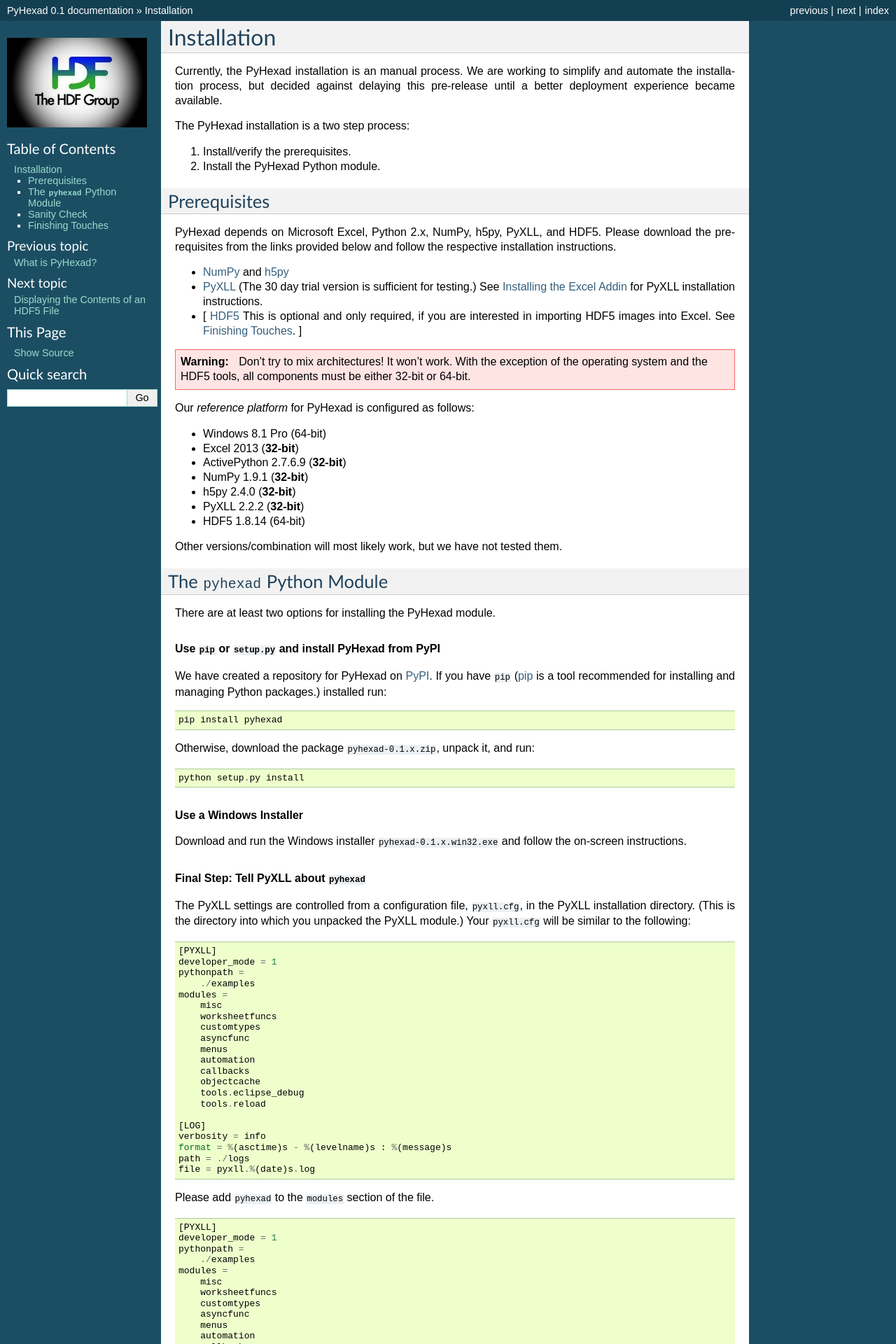
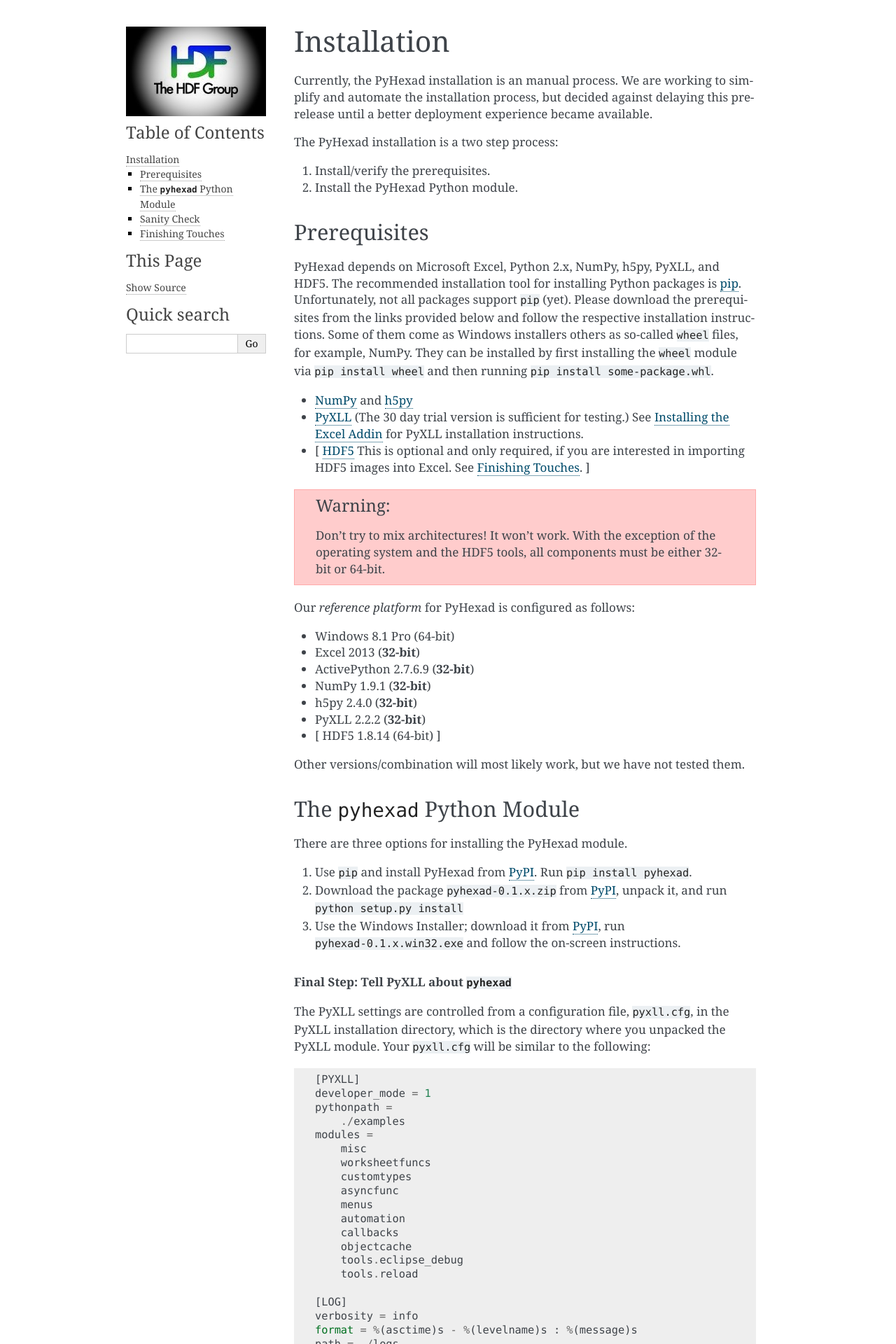
Before and after one commit to HDFGroup/PyHexad, a Sphinx documentation site: the page built from docs/installation.rst, in a window 1280 px wide. Shown: the top 1920 px of the page at 70% size. Built offline with Sphinx 7.4.7, drawn with Linux system fonts in a browser that asks for light colours; some of the changed text lies outside the part shown.

Commit message:
Documentation updates.

```diff
--- a/docs/conf.py
+++ b/docs/conf.py
@@ -108,7 +108,7 @@
 
 # The theme to use for HTML and HTML Help pages.  See the documentation for
 # a list of builtin themes.
-html_theme = 'default'
+html_theme = 'alabaster'
 
 # Theme options are theme-specific and customize the look and feel of a theme
 # further.  For a list of options available for each theme, see the
--- a/docs/index.rst
+++ b/docs/index.rst
@@ -9,6 +9,7 @@
 
    introduction
    installation
+   known_issues
    display/index.rst
    arrays/index.rst
    tables/index.rst
--- a/docs/installation.rst
+++ b/docs/installation.rst
@@ -18,8 +18,14 @@
 -------------
 
 |product| depends on Microsoft Excel, Python 2.x, NumPy, h5py, PyXLL, and HDF5.
-Please download the prerequisites from the links provided below and follow
-the respective installation instructions.
+The recommended installation tool for installing Python packages is
+`pip <https://pip.pypa.io/en/stable/installing.html>`_. Unfortunately, not all
+packages support ``pip`` (yet). Please download the prerequisites from the
+links provided below and follow the respective installation instructions.
+Some of them come as Windows installers others as so-called ``wheel`` files,
+for example, NumPy.
+They can be installed by first installing the ``wheel`` module via
+``pip install wheel`` and then running ``pip install some-package.whl``.
 
 * `NumPy <http://www.lfd.uci.edu/~gohlke/pythonlibs/#numpy>`_ and `h5py <https://pypi.python.org/pypi/h5py/2.4.0>`_
 * `PyXLL <http://pyxll.com/download.html>`_ (The 30 day trial version is sufficient for testing.) See `Installing the Excel Addin <https://www.pyxll.com/docs/index.html#installing-the-excel-addin>`_ for PyXLL installation instructions.
@@ -38,38 +44,30 @@
 * NumPy 1.9.1 (:strong:`32-bit`)
 * h5py 2.4.0 (:strong:`32-bit`)
 * PyXLL 2.2.2 (:strong:`32-bit`)
-* HDF5 1.8.14 (64-bit)
+* [ HDF5 1.8.14 (64-bit) ]
 
 Other versions/combination will most likely work, but we have not tested them.
 
 The ``pyhexad`` Python Module
 -----------------------------
 
-There are at least two options for installing the PyHexad module.
+There are three options for installing the PyHexad module.
 
-.. rubric:: Use ``pip`` or ``setup.py`` and install PyHexad from PyPI
-
-We have created a repository for PyHexad on
-`PyPI <https://pypi.python.org/pypi/pyhexad>`_.
-If you have ``pip`` (`pip <https://pip.pypa.io/en/latest/installing.html>`_
-is a tool recommended for installing and managing Python packages.)
-installed run::
-
-  pip install pyhexad
-Otherwise, download the package ``pyhexad-0.1.x.zip``, unpack it, and run::
-
-  python setup.py install
-
-.. rubric:: Use a Windows Installer
-
-Download and run the Windows installer ``pyhexad-0.1.x.win32.exe`` and follow
-the on-screen instructions.
+#. Use ``pip`` and install PyHexad from
+   `PyPI <https://pypi.python.org/pypi/pyhexad>`_.
+   Run ``pip install pyhexad``.
+#. Download the package ``pyhexad-0.1.x.zip`` from
+   `PyPI <https://pypi.python.org/pypi/pyhexad>`_, unpack it, and
+   run ``python setup.py install``
+#. Use the Windows Installer; download it from
+   `PyPI <https://pypi.python.org/pypi/pyhexad>`_, run
+   ``pyhexad-0.1.x.win32.exe`` and follow the on-screen instructions.
 
 .. rubric:: Final Step: Tell PyXLL about ``pyhexad``
 
 The PyXLL settings are controlled from a configuration file, ``pyxll.cfg``, in
-the PyXLL installation directory. (This is the directory into which you unpacked
-the PyXLL module.) Your ``pyxll.cfg`` will be similar to the
+the PyXLL installation directory, which is the directory where you unpacked
+the PyXLL module. Your ``pyxll.cfg`` will be similar to the
 following: ::
 
   [PYXLL]
@@ -140,6 +138,7 @@
 
 .. _sec-finishing-touches:
 
+
 Finishing Touches
 -----------------
 
```
Also changed, not shown: docs/known_issues.rst (added, +28 -0 lines).
